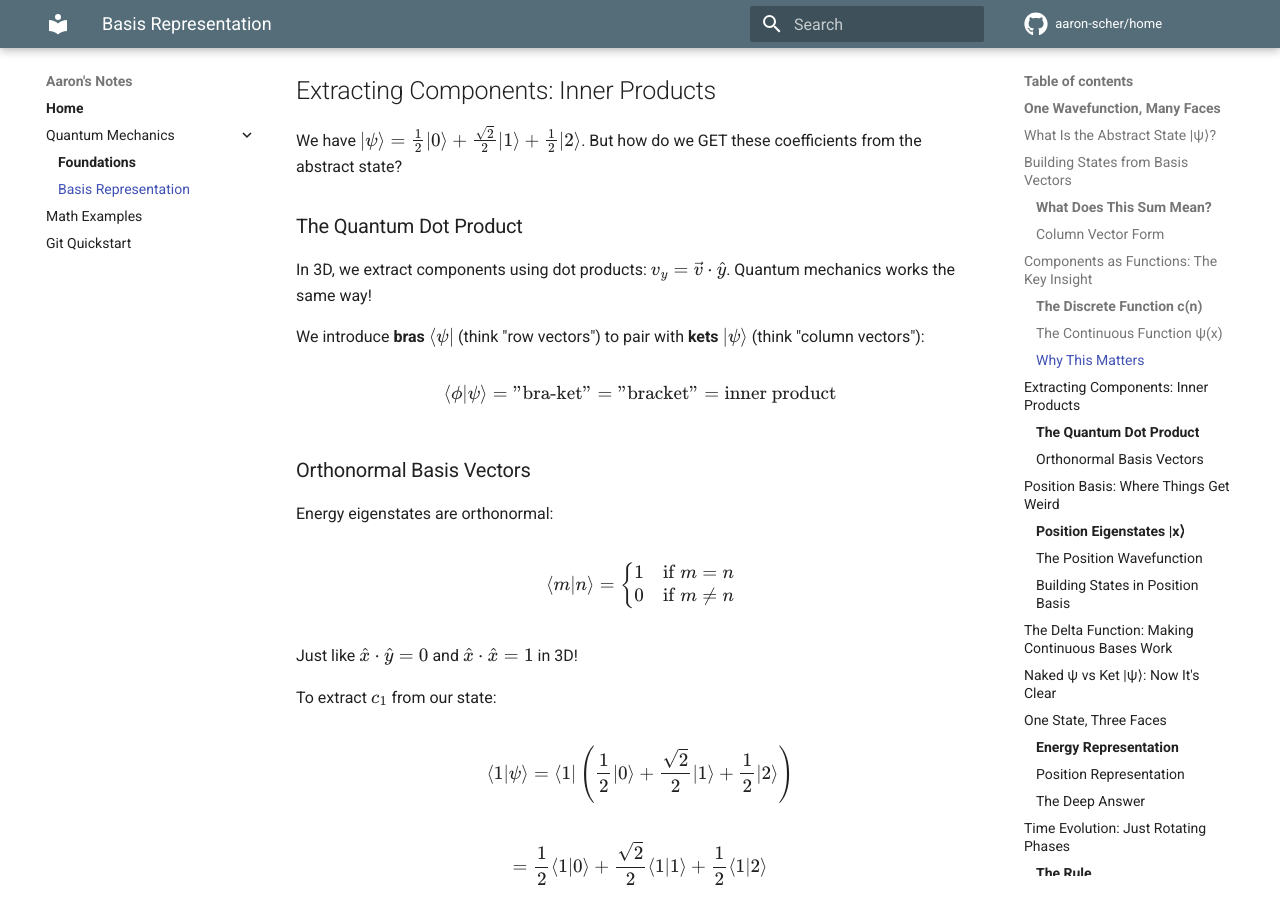
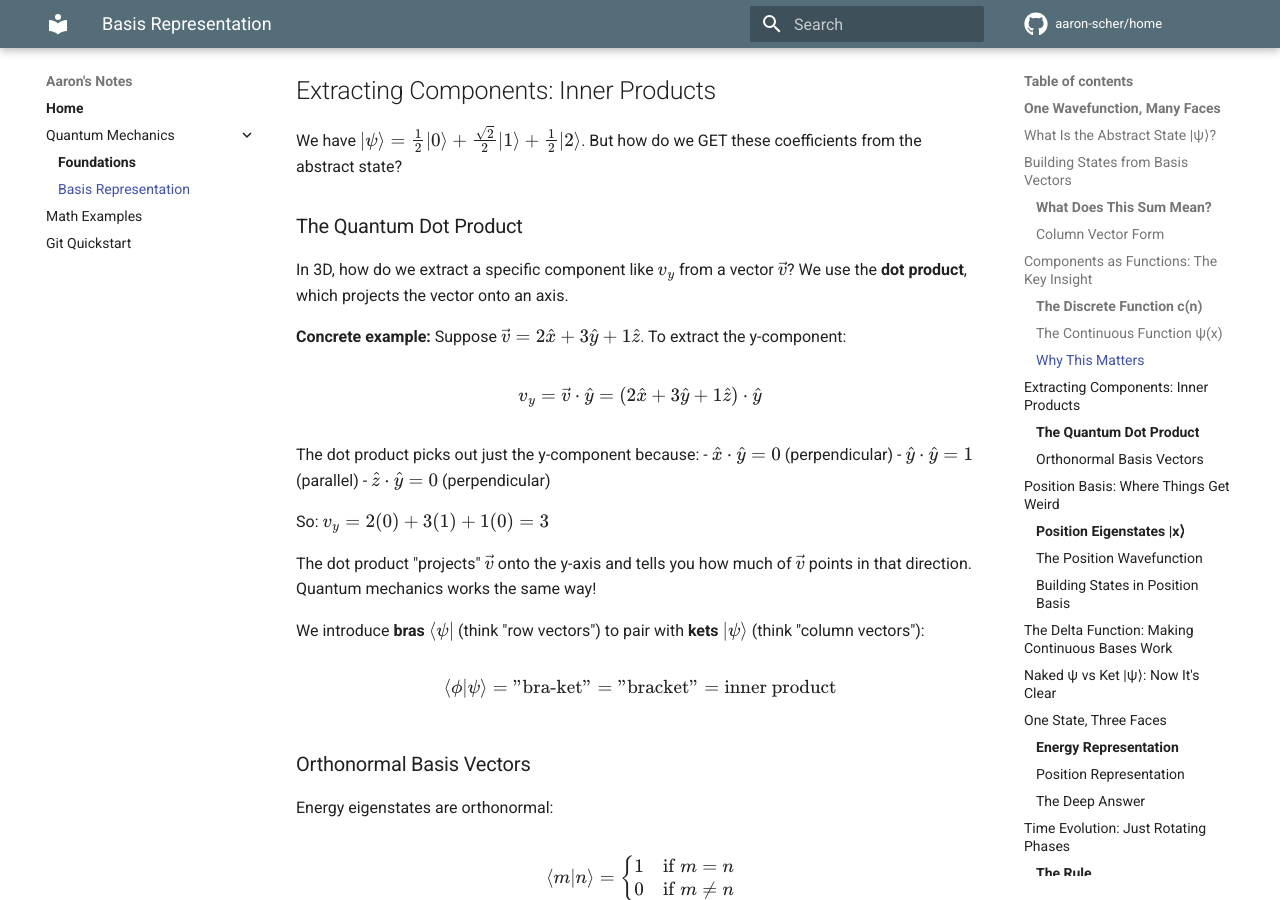
Before and after one commit to aaron-scher/home, an MkDocs documentation site: the page built from docs/quantum-mechanics/quantum-basis-representation.md, in a window 1280 px wide and 900 px high, scrolled down 3949 px. Built offline with MkDocs 1.6.1 and Material for MkDocs 9.7.7, drawn with Linux system fonts in a browser that asks for light colours; comment, search, counter and statistics services are not loaded.

Commit message:
Explain dot product with concrete example and projection concept
Added detailed explanation of dot product before quantum inner products:
- Concrete example: extract y-component from v⃗ = 2x̂ + 3ŷ + ẑ
- Show orthogonality: x̂·ŷ = 0, ŷ·ŷ = 1, ẑ·ŷ = 0
- Explicit calculation: v_y = 2(0) + 3(1) + 1(0) = 3
- Explain projection: 'how much of v⃗ points in that direction'

This grounds the quantum inner product in familiar linear algebra before introducing bra-ket notation.

```diff
--- a/docs/quantum-mechanics/quantum-basis-representation.md
+++ b/docs/quantum-mechanics/quantum-basis-representation.md
@@ -140,7 +140,20 @@ We have $|\psi\rangle = \frac{1}{2}|0\rangle + \frac{\sqrt{2}}{2}|1\rangle + \fr
 
 ### The Quantum Dot Product
 
-In 3D, we extract components using dot products: $v_y = \vec{v} \cdot \hat{y}$. Quantum mechanics works the same way!
+In 3D, how do we extract a specific component like $v_y$ from a vector $\vec{v}$? We use the **dot product**, which projects the vector onto an axis.
+
+**Concrete example:** Suppose $\vec{v} = 2\hat{x} + 3\hat{y} + 1\hat{z}$. To extract the y-component:
+
+$$v_y = \vec{v} \cdot \hat{y} = (2\hat{x} + 3\hat{y} + 1\hat{z}) \cdot \hat{y}$$
+
+The dot product picks out just the y-component because:
+- $\hat{x} \cdot \hat{y} = 0$ (perpendicular)
+- $\hat{y} \cdot \hat{y} = 1$ (parallel)
+- $\hat{z} \cdot \hat{y} = 0$ (perpendicular)
+
+So: $v_y = 2(0) + 3(1) + 1(0) = 3$
+
+The dot product "projects" $\vec{v}$ onto the y-axis and tells you how much of $\vec{v}$ points in that direction. Quantum mechanics works the same way!
 
 We introduce **bras** $\langle\psi|$ (think "row vectors") to pair with **kets** $|\psi\rangle$ (think "column vectors"):
 
```
